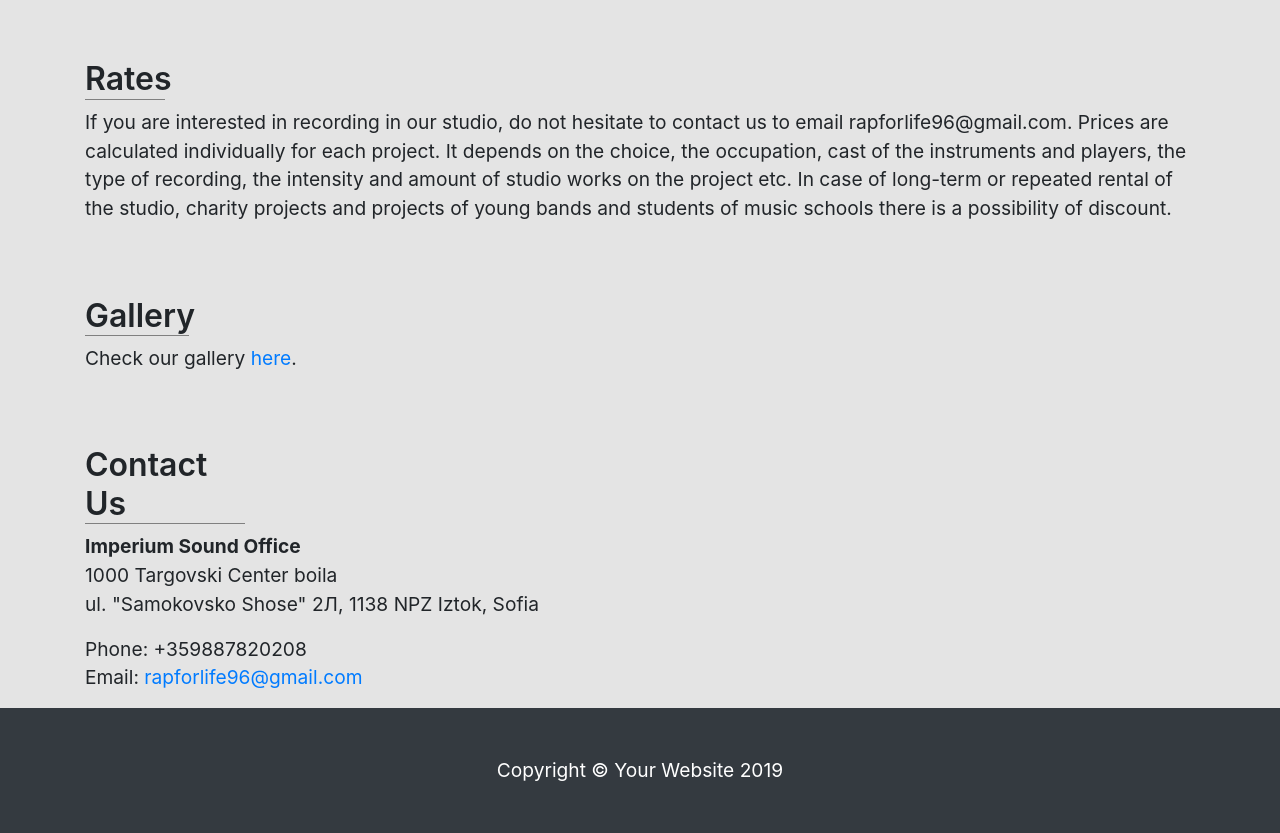
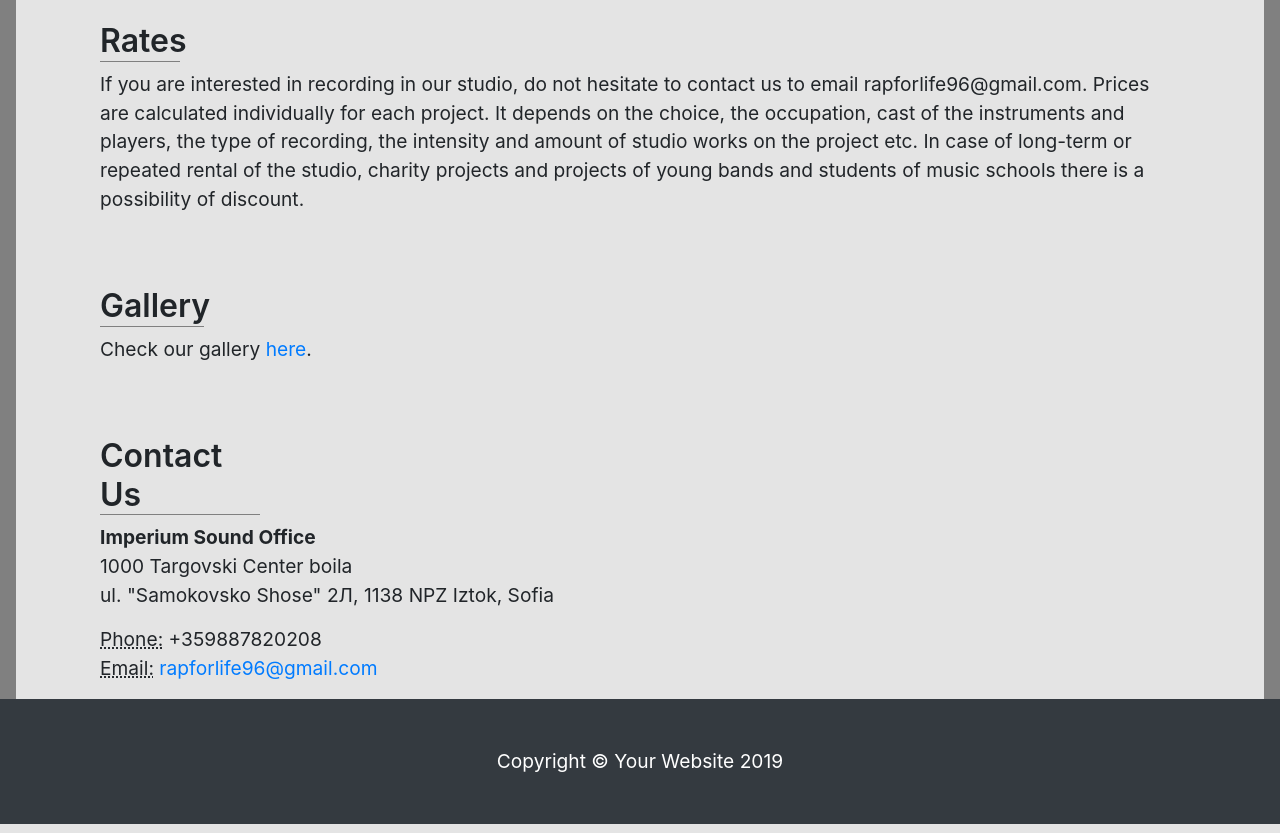
Before and after one commit to KamenP23/KamenP23.github.io, a website: page index.html in a window 1280 px wide. Shown: the part 1219-2052 px from the top of the page. Drawn offline with Linux system fonts and the light colour scheme.

Commit message:
Update business-frontpage.css

```diff
--- a/css/business-frontpage.css
+++ b/css/business-frontpage.css
@@ -11,8 +11,9 @@ body {
   padding-top: 56px;
   font-size:1.2rem;
   background-color:rgba(210, 210, 210, 0.6);
+  		border-left:1rem solid grey;
+			border-right:1rem solid grey;
 }
-
 
 
 .navbar-brand{
@@ -97,7 +98,7 @@ ul#Ulist > li{
 		padding: 2rem;
 }*/
 
-/*img.img-fluid{
+img.img-fluid{
 	display:inline-block;
 	padding-left:40px;
 	width:450px;
@@ -109,21 +110,35 @@ ul#Ulist > li{
 img.img-fluid:hover{
 	transform:scale(1.05);
 }
-*/
+
 div.contact{
 
 }
 
-.fb-page{
-	display:flex;
-	align-self:right ;
-	width:auto;
-	height:auto;
-	float:right;
+
+.fb-page > span{
+width:unset !important
 }
 
-abbr{
-  border-bottom: none !important;
-  cursor: inherit !important;
-  text-decoration: none !important;
+.fb-page{
+	position:absolute;
+	right:0;
 }
+
+.contact{
+	max-width:100%;
+}
+
+header, footer{
+    position: absolute;
+    left: 0;
+}
+
+footer{
+	width:100%;
+}
+
+/* Main body div */
+.row{
+    margin: 250px 0 0px;
+}
```
